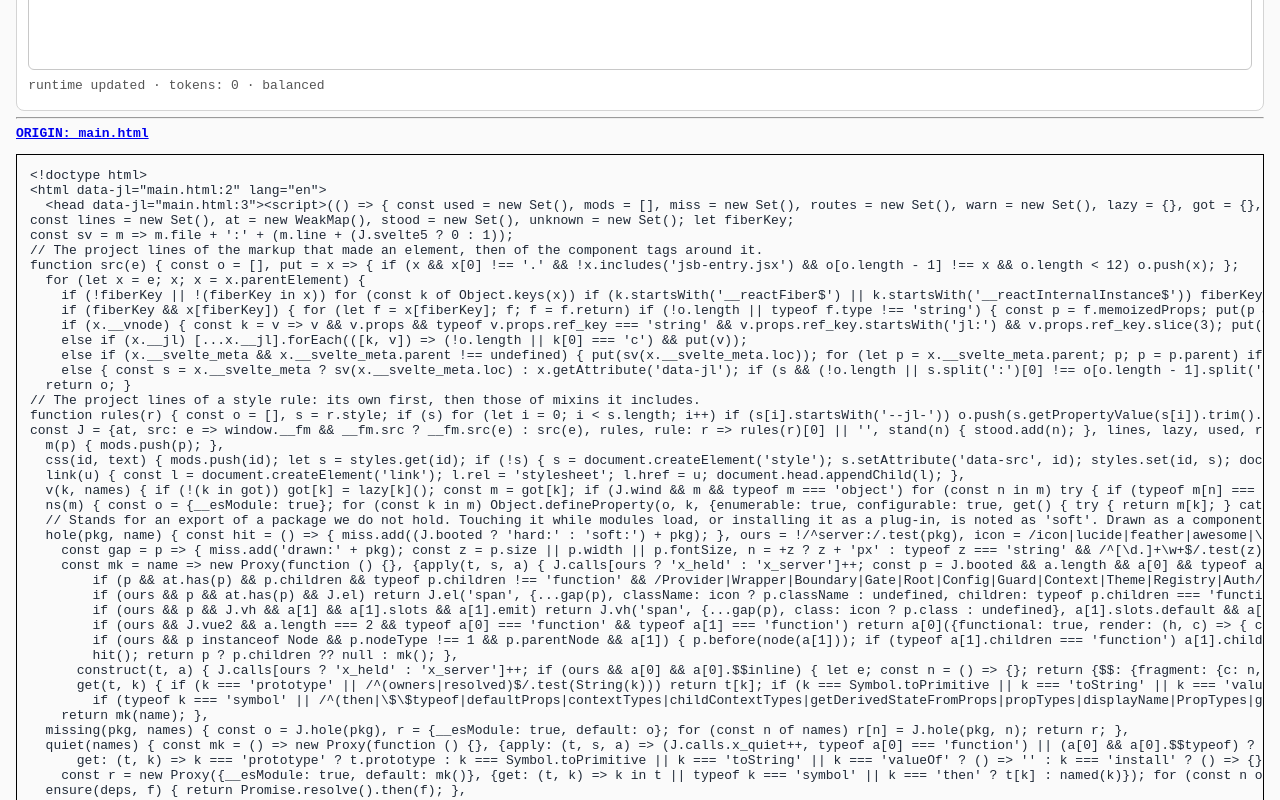
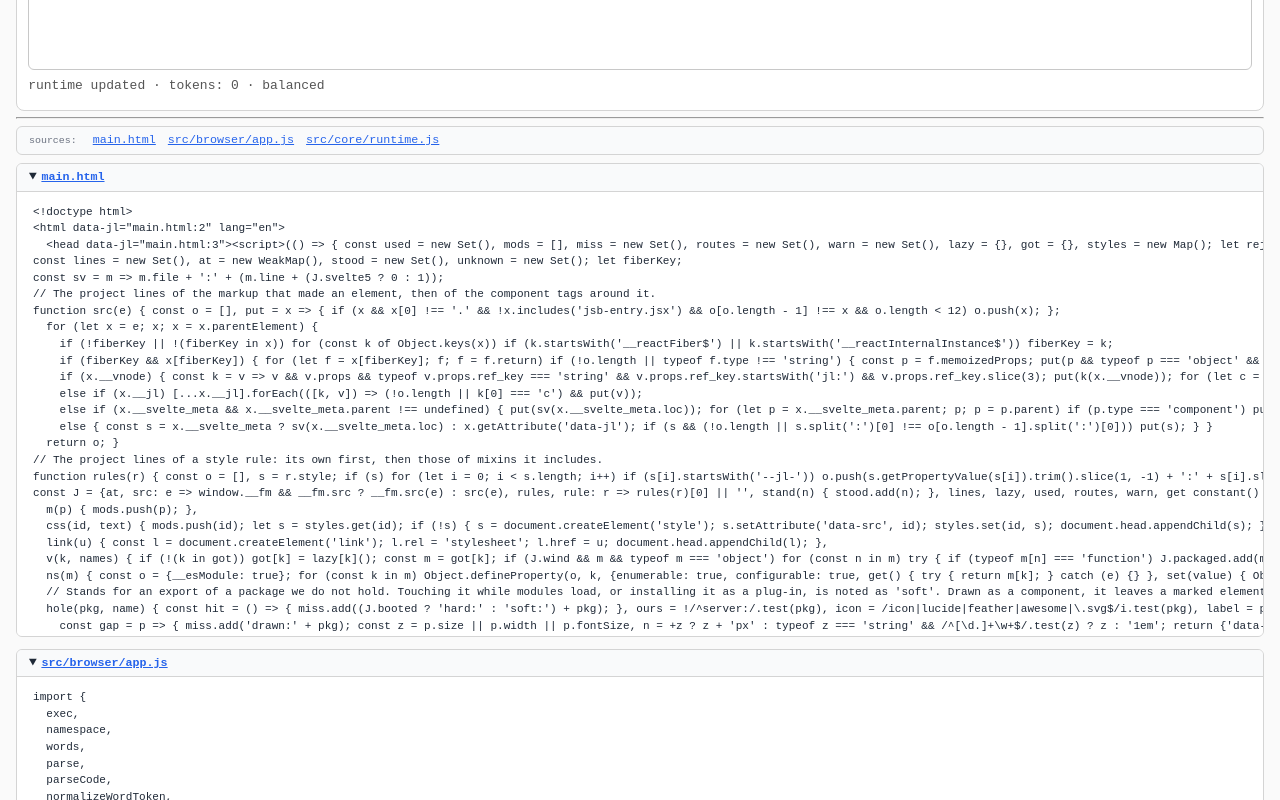
Before and after one commit to arkenidar/pangea-js, a website with bundled scripts: page main.html in a window 1280 px wide. Shown: the part 940-1740 px from the top of the page. Built offline with nearby package versions, Linux system fonts and the light colour scheme.

Commit message:
feat: improve source navigation — collapsible details blocks and sticky jump-nav

```diff
--- a/show-source.js
+++ b/show-source.js
@@ -1,8 +1,50 @@
 (function show_source_code() {
-    var url = document.currentScript.dataset.href; if (!url) url = ""
-    var text = `<div class="show_source_code"><b><a href="${url}">ORIGIN: ${url}</a></b><pre contenteditable="true" class="show_source"
-    style=" overflow-y: scroll; border:1px solid black; padding: 1em; " spellcheck="false" translate="no"></pre></div>`
-    document.currentScript.insertAdjacentHTML("afterend", text)
-    var code = document.currentScript.nextSibling.firstChild.nextSibling
-    fetch(url).then(res => res.text()).then(res => code.textContent = res)
-})()
+  var url = document.currentScript.dataset.href;
+  if (!url) url = "";
+
+  var slug = "src-" + url.replace(/[^a-zA-Z0-9]/g, "_");
+
+  // Create the shared sticky nav once; subsequent calls just add a link to it.
+  var nav = document.getElementById("show-source-nav");
+  if (!nav) {
+    nav = document.createElement("nav");
+    nav.id = "show-source-nav";
+    // Insert nav before the first show-source script tag so it sits above all blocks.
+    document.currentScript.parentElement.insertBefore(nav, document.currentScript);
+  }
+
+  var navLink = document.createElement("a");
+  navLink.href = "#" + slug;
+  navLink.textContent = url;
+  nav.appendChild(navLink);
+
+  // Build a collapsible details block.
+  var details = document.createElement("details");
+  details.id = slug;
+  details.className = "show-source-block";
+  details.open = true;
+
+  var summary = document.createElement("summary");
+  var titleLink = document.createElement("a");
+  titleLink.href = url;
+  titleLink.textContent = url;
+  summary.appendChild(titleLink);
+  details.appendChild(summary);
+
+  var pre = document.createElement("pre");
+  pre.className = "show_source";
+  pre.contentEditable = "true";
+  pre.spellcheck = false;
+  pre.setAttribute("translate", "no");
+  details.appendChild(pre);
+
+  document.currentScript.insertAdjacentElement("afterend", details);
+
+  fetch(url)
+    .then(function (r) {
+      return r.text();
+    })
+    .then(function (text) {
+      pre.textContent = text;
+    });
+})();
--- a/src/browser/main.css
+++ b/src/browser/main.css
@@ -175,3 +175,68 @@ button {
   border-radius: 3px;
   box-shadow: inset 0 -1px 0 rgba(217, 119, 6, 0.55);
 }
+
+/* --- Source viewer --- */
+
+#show-source-nav {
+  position: sticky;
+  top: 0;
+  display: flex;
+  gap: 0.75rem;
+  flex-wrap: wrap;
+  align-items: center;
+  padding: 0.4rem 0.75rem;
+  background: #f9fafb;
+  border: 1px solid #d4d4d4;
+  border-radius: 6px;
+  margin-bottom: 0.5rem;
+  font-size: 0.9em;
+  z-index: 10;
+}
+
+#show-source-nav::before {
+  content: "sources:";
+  color: #6b7280;
+  font-size: 0.85em;
+  margin-right: 0.25rem;
+}
+
+#show-source-nav a {
+  color: #2563eb;
+}
+
+.show-source-block {
+  border: 1px solid #d4d4d4;
+  border-radius: 6px;
+  margin-bottom: 0.75rem;
+  overflow: hidden;
+}
+
+.show-source-block > summary {
+  cursor: pointer;
+  padding: 0.4rem 0.75rem;
+  background: #f9fafb;
+  font-weight: 600;
+  font-size: 0.9em;
+  user-select: none;
+  border-bottom: 1px solid transparent;
+}
+
+.show-source-block[open] > summary {
+  border-bottom-color: #d4d4d4;
+}
+
+.show-source-block > summary a {
+  color: #2563eb;
+  pointer-events: none; /* clicking the summary toggles; use nav links to open files */
+}
+
+.show-source-block pre.show_source {
+  margin: 0;
+  padding: 0.75rem 1rem;
+  overflow-y: scroll;
+  max-height: 420px;
+  background: #fff;
+  font-size: 0.85em;
+  line-height: 1.5;
+}
```
